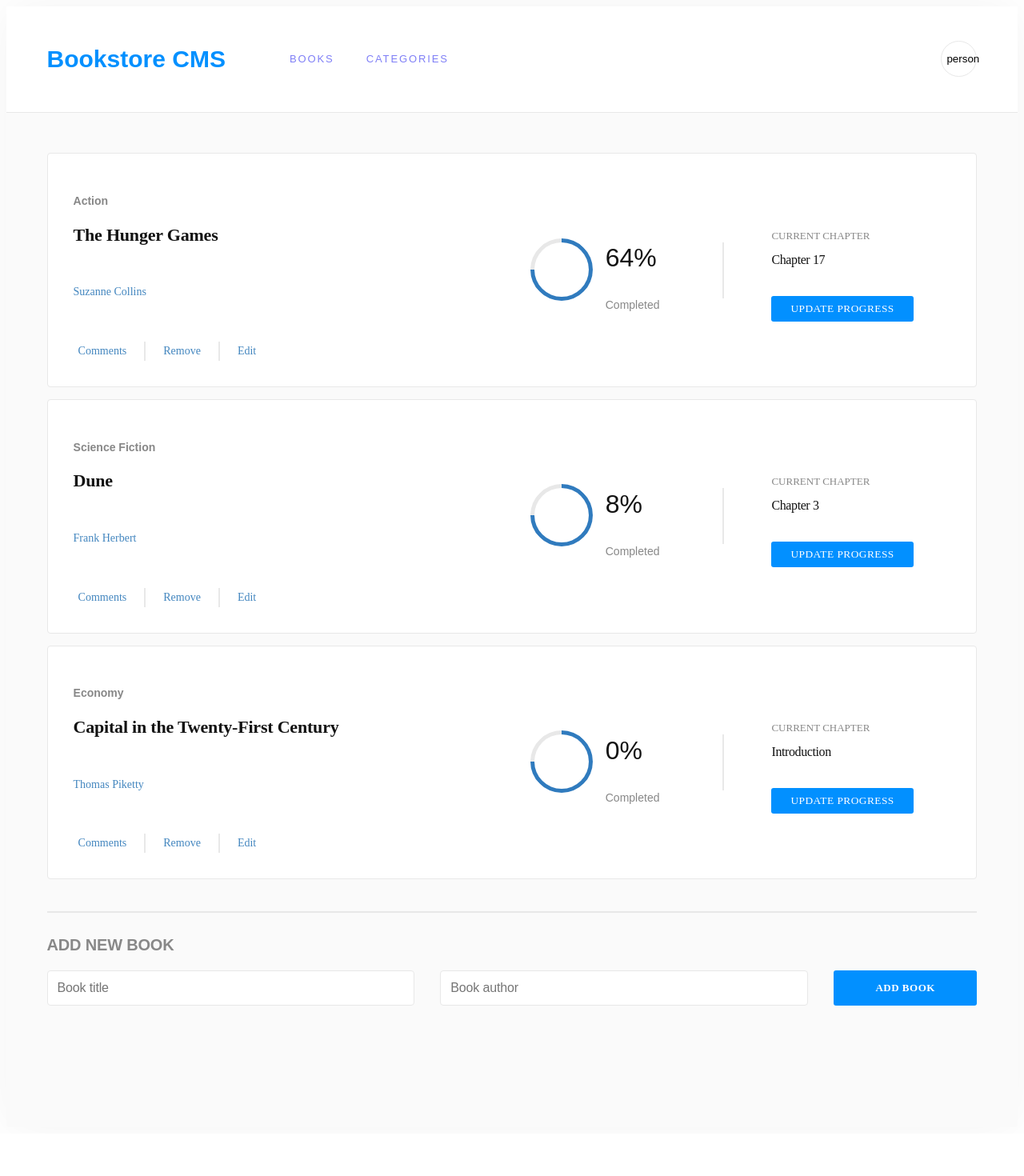
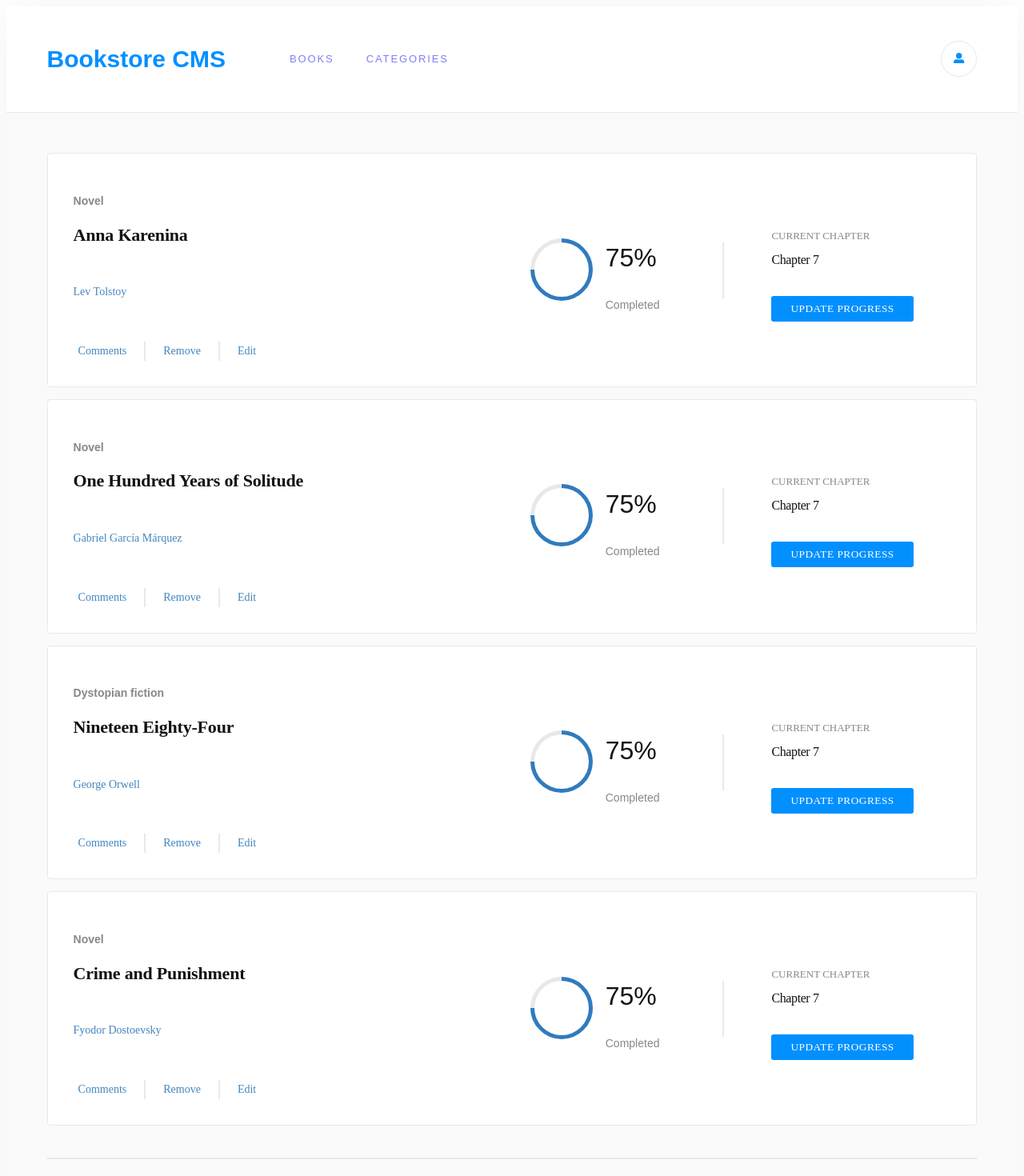
Before and after one commit to haliljon/Bookstore, a React (Create React App) app: page / in a window 1280 px wide. Shown: the top 1470 px of the page at 80% size. Before the commit the page ends 1417 px from the top, so only its background shows below. Built offline with nearby package versions, Linux system fonts and the light colour scheme.

Commit message:
Connect redux to react components

```diff
--- a/package.json
+++ b/package.json
@@ -10,9 +10,11 @@
     "prop-types": "^15.8.1",
     "react": "^18.2.0",
     "react-dom": "^18.2.0",
+    "react-icons": "^4.7.1",
     "react-redux": "^8.0.5",
     "react-router-dom": "^6.8.0",
     "react-scripts": "5.0.1",
+    "uuid": "^9.0.0",
     "web-vitals": "^2.1.4"
   },
   "scripts": {
--- a/src/components/Book.js
+++ b/src/components/Book.js
@@ -1,16 +1,22 @@
 import { PropTypes } from 'prop-types';
+import { useDispatch } from 'react-redux';
+import { removeBook } from '../redux/book/book';
 
 const Book = ({ book }) => {
   const {
-    title, author, category, chapter, progress,
+    id, title, author, genre,
   } = book;
 
+  const dispatch = useDispatch();
+  const removeHandler = () => {
+    dispatch(removeBook(id));
+  };
   return (
     <li>
       <div className="book">
         <div className="book-content">
           <div className="book-info">
-            <h4 className="book-category">{category}</h4>
+            <h4 className="book-category">{genre}</h4>
             <h2 className="book-title">{title}</h2>
             <h6 className="book-author">{author}</h6>
             <div className="action-buttons">
@@ -18,7 +24,11 @@ const Book = ({ book }) => {
                 Comments
               </button>
               <div className="vertical-divider" />
-              <button className="button-outline" type="button">
+              <button
+                className="button-outline"
+                type="button"
+                onClick={removeHandler}
+              >
                 Remove
               </button>
               <div className="vertical-divider" />
@@ -32,14 +42,14 @@ const Book = ({ book }) => {
               <div className="circular-progress" />
             </div>
             <div className="progress-stat">
-              <p className="percent-complete">{progress}</p>
+              <p className="percent-complete">75%</p>
               <p className="completed">Completed</p>
             </div>
             <div className="progress-divider" />
             <div className="current-chapter-container">
               <div>
                 <p className="current-chapter-label">CURRENT CHAPTER</p>
-                <p className="current-chapter">{chapter}</p>
+                <p className="current-chapter">Chapter 7</p>
               </div>
               <div>
                 <button className="primary-button" type="button">
--- a/src/components/BookList.js
+++ b/src/components/BookList.js
@@ -1,36 +1,38 @@
+import { useSelector } from 'react-redux';
 import Book from './Book';
 
 const BookList = () => {
-  const books = [
-    {
-      id: 1,
-      category: 'Action',
-      title: 'The Hunger Games',
-      author: 'Suzanne Collins',
-      progress: '64%',
-      chapter: 'Chapter 17',
-    },
-    {
-      id: 2,
-      category: 'Science Fiction',
-      title: 'Dune',
-      author: 'Frank Herbert',
-      progress: '8%',
-      chapter: 'Chapter 3',
-    },
-    {
-      id: 3,
-      category: 'Economy',
-      title: 'Capital in the Twenty-First Century',
-      author: 'Thomas Piketty',
-      progress: '0%',
-      chapter: 'Introduction',
-    },
-  ];
+  const bookStoreList = useSelector((state) => state.book);
+  // const books = [
+  //   {
+  //     id: 1,
+  //     category: 'Action',
+  //     title: 'The Hunger Games',
+  //     author: 'Suzanne Collins',
+  //     progress: '64%',
+  //     chapter: 'Chapter 17',
+  //   },
+  //   {
+  //     id: 2,
+  //     category: 'Science Fiction',
+  //     title: 'Dune',
+  //     author: 'Frank Herbert',
+  //     progress: '8%',
+  //     chapter: 'Chapter 3',
+  //   },
+  //   {
+  //     id: 3,
+  //     category: 'Economy',
+  //     title: 'Capital in the Twenty-First Century',
+  //     author: 'Thomas Piketty',
+  //     progress: '0%',
+  //     chapter: 'Introduction',
+  //   },
+  // ];
 
   return (
     <ul className="books">
-      {books.map((book) => (
+      {bookStoreList.map((book) => (
         <Book key={book.id} book={book} />
       ))}
     </ul>
--- a/src/components/Input.js
+++ b/src/components/Input.js
@@ -1,18 +1,45 @@
-const Input = () => (
+import { useState } from 'react';
+import { useDispatch } from 'react-redux';
+import { v4 } from 'uuid';
+import { addBook } from '../redux/book/book';
+
+const Input = () => {
+  const [title, setTitle] = useState('');
+  const [author, setAuthor] = useState('');
+  const [genre, setGenre] = useState('');
+
+  const dispatch = useDispatch();
+  const submitHandler = (e) => {
+    e.preventDefault();
+    const newBook = {
+      id: v4(),
+      title,
+      author,
+      genre,
+    };
+    dispatch(addBook(newBook));
+  };
+  return (
     <section>
       <h2 className="form-title">ADD NEW BOOK</h2>
-    <form className="add-form">
+      <form className="add-form" onSubmit={submitHandler}>
         <input
           className="input title-input"
           placeholder="Book title"
-        required=""
-        value=""
+          required
+          onChange={(e) => setTitle(e.target.value)}
         />
         <input
           className="input title-input"
           placeholder="Book author"
-        required=""
-        value=""
+          required
+          onChange={(e) => setAuthor(e.target.value)}
+        />
+        <input
+          className="input title-input"
+          placeholder="Book genre"
+          required
+          onChange={(e) => setGenre(e.target.value)}
         />
         <button className="primary-button-big" type="submit">
           ADD BOOK
@@ -20,4 +47,6 @@ const Input = () => (
       </form>
     </section>
   );
+};
+
 export default Input;
--- a/src/components/Navbar.js
+++ b/src/components/Navbar.js
@@ -1,4 +1,5 @@
 import { NavLink } from 'react-router-dom';
+import { FaUserAlt } from 'react-icons/fa';
 
 const Navbar = () => {
   const links = [
@@ -24,7 +25,9 @@ const Navbar = () => {
         ))}
       </ul>
       <button className="icon-button" type="button">
-        <span className="material-icons primary-color">person</span>
+        <span className="material-icons primary-color">
+          <FaUserAlt />
+        </span>
       </button>
     </nav>
   );
--- a/src/index.css
+++ b/src/index.css
@@ -60,6 +60,7 @@ a {
   border-radius: 50%;
   border: 1px solid #e8e8e8;
   background-color: #fff;
+  color: #0290ff;
 }
 
 .container {
@@ -255,7 +256,7 @@ a {
   margin-top: 20px;
   display: flex;
   grid-gap: 32px;
-  gap: 32px;
+  gap: 10px;
 }
 
 .title-input {
--- a/src/index.js
+++ b/src/index.js
@@ -1,14 +1,18 @@
 import React from 'react';
 import ReactDOM from 'react-dom/client';
 import { BrowserRouter } from 'react-router-dom';
+import { Provider } from 'react-redux';
+import store from './redux/configureStore';
 import './index.css';
 import App from './App';
 
 const root = ReactDOM.createRoot(document.getElementById('root'));
 root.render(
   <React.StrictMode>
-    <BrowserRouter>
-      <App />
-    </BrowserRouter>
+    <Provider store={store}>
+      <BrowserRouter>
+        <App />
+      </BrowserRouter>
+    </Provider>
   </React.StrictMode>,
 );
--- a/src/pages/Categories.js
+++ b/src/pages/Categories.js
@@ -1,6 +1,23 @@
-const Categories = () => (
-  <button type="button" className="primary-button-big">
-    Check Status
-  </button>
-);
+import { useDispatch, useSelector } from 'react-redux';
+import { checkStatus } from '../redux/categories/categories';
+
+const Categories = () => {
+  const dispatch = useDispatch();
+  const status = useSelector((state) => state.categories);
+  const checkButtonHandler = () => {
+    dispatch(checkStatus());
+  };
+  return (
+    <div>
+      <h1>{status.message}</h1>
+      <button
+        type="button"
+        className="primary-button-big"
+        onClick={checkButtonHandler}
+      >
+        Check Status
+      </button>
+    </div>
+  );
+};
 export default Categories;
--- a/src/redux/book/book.js
+++ b/src/redux/book/book.js
@@ -11,7 +11,32 @@ export const removeBook = (id) => ({
   id,
 });
 
-const initialBookState = [];
+const initialBookState = [
+  {
+    id: 1,
+    genre: 'Novel',
+    title: 'Anna Karenina',
+    author: 'Lev Tolstoy',
+  },
+  {
+    id: 2,
+    genre: 'Novel',
+    title: 'One Hundred Years of Solitude',
+    author: 'Gabriel García Márquez',
+  },
+  {
+    id: 3,
+    genre: 'Dystopian fiction',
+    title: 'Nineteen Eighty-Four',
+    author: 'George Orwell',
+  },
+  {
+    id: 4,
+    genre: 'Novel',
+    title: 'Crime and Punishment',
+    author: 'Fyodor Dostoevsky',
+  },
+];
 const bookReducer = (state = initialBookState, action) => {
   switch (action.type) {
     case ADD_BOOK:
```
Also changed, not shown: 2 other files (tests, documents, lock files or other folders). Lines whose indentation alone changed are shown as unchanged.
